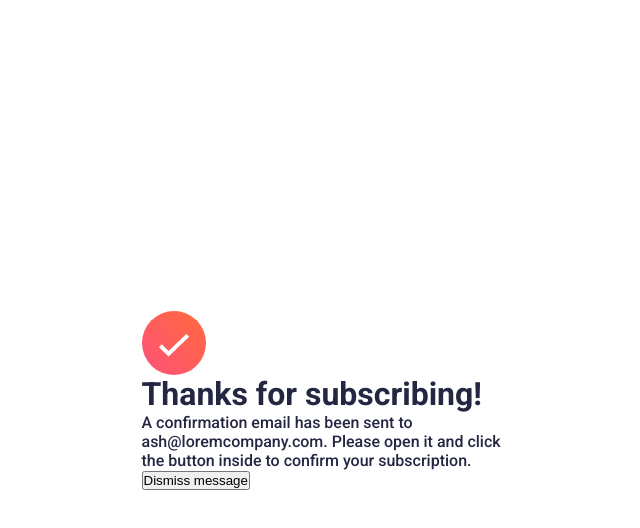
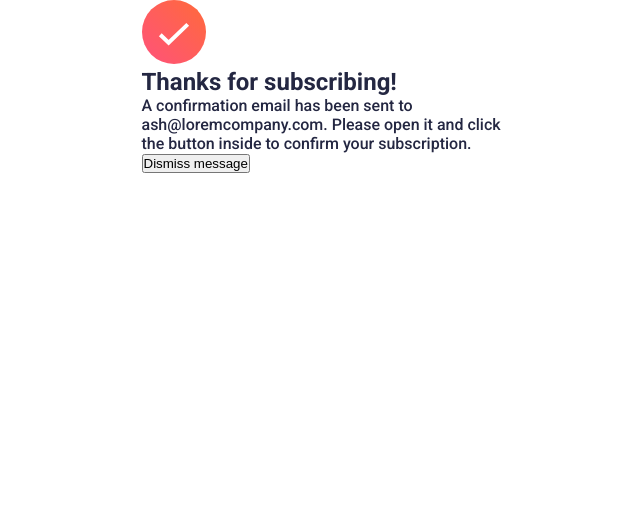
Before and after one commit to Obiwumma/newsletter-sign-up, a plain HTML site: page index2.html in a window 1280 px wide. Shown: the whole page, without its empty margins (311-951 px from the left). Drawn offline with Linux system fonts and the light colour scheme.

Commit message:
Deleted unwanted code

```diff
--- a/index2.html
+++ b/index2.html
@@ -20,14 +20,16 @@
       <img src="./assets/images/icon-success.svg" alt="">
     </div>
 
-    <div>
+    <article>
       <h1>Thanks for subscribing!</h1>
 
     <p>A confirmation email has been sent to ash@loremcompany.com.
       Please open it and click the button inside to confirm your subscription.
     </p>
 
-  <button> Dismiss message </button>
+  </article>
+    <div class="btn">
+      <button> Dismiss message </button>
     </div>
   </main>
 
--- a/style2.css
+++ b/style2.css
@@ -16,13 +16,10 @@ main{
   height: 100vh;
   display: flex;
   flex-direction: column;
-  justify-content: center;
   align-items: flex-start;
   width: 375px;
   max-width: 768px;
 }
 .good-tick {
-  display: flex;
-  align-items: center;
-  justify-content: center;
+
 }
```
